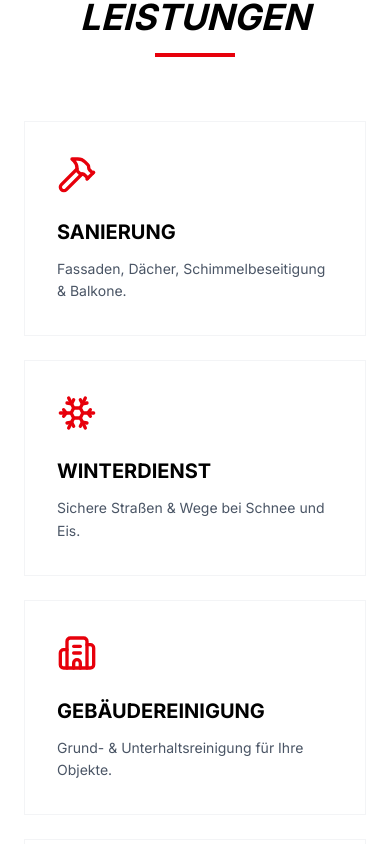
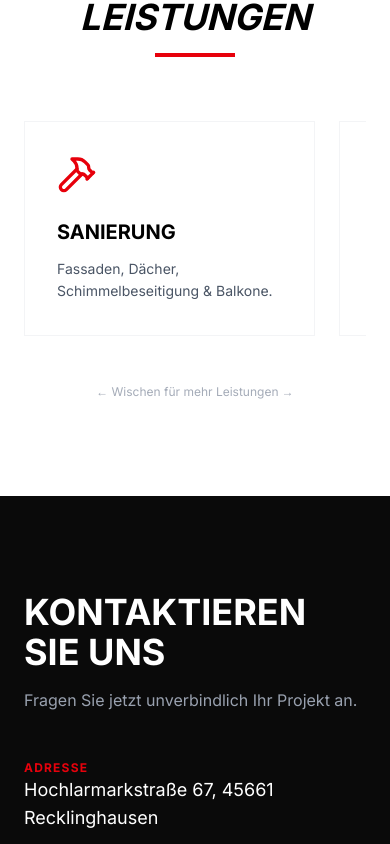
Before and after one commit to k3u45/fmsneu, a Next.js app: page / in a window 390 px wide. Shown: the part 2080-2924 px from the top of the page. Built offline with nearby package versions, Linux system fonts and the light colour scheme.

Commit message:
Services mobile fix

```diff
--- a/components/Services.tsx
+++ b/components/Services.tsx
@@ -31,11 +31,16 @@ export default function Services() {
           <h2 className="text-4xl font-bold italic uppercase">Unsere Leistungen</h2>
           <div className="h-1 w-20 bg-red-600 mx-auto mt-4" />
         </div>
-        <div className="grid md:grid-cols-2 lg:grid-cols-4 gap-6">
+
+        {/* Container: Mobil Slideshow (flex & overflow-x), Desktop Grid (md:grid) */}
+        <div className="flex overflow-x-auto pb-8 gap-6 snap-x snap-mandatory scrollbar-hide md:grid md:grid-cols-2 lg:grid-cols-4 md:pb-0">
           {services.map((service, i) => {
             const Icon = service.icon;
             return (
-              <div key={i} className="p-8 border border-gray-100 hover:border-red-600 transition-colors group">
+              <div
+                key={i}
+                className="min-w-[85%] sm:min-w-[50%] md:min-w-0 snap-center p-8 border border-gray-100 hover:border-red-600 transition-colors group bg-white"
+              >
                 <Icon className="text-red-600 mb-6 group-hover:scale-110 transition-transform" size={40} />
                 <h3 className="text-xl font-bold mb-3 uppercase">{service.title}</h3>
                 <p className="text-gray-600 text-sm leading-relaxed">{service.desc}</p>
@@ -43,6 +48,11 @@ export default function Services() {
             );
           })}
         </div>
+
+        {/* Kleiner Hinweis für Mobile Nutzer */}
+        <div className="text-center mt-4 md:hidden text-gray-400 text-xs animate-pulse">
+          ← Wischen für mehr Leistungen →
+        </div>
       </div>
     </section>
   );
```
